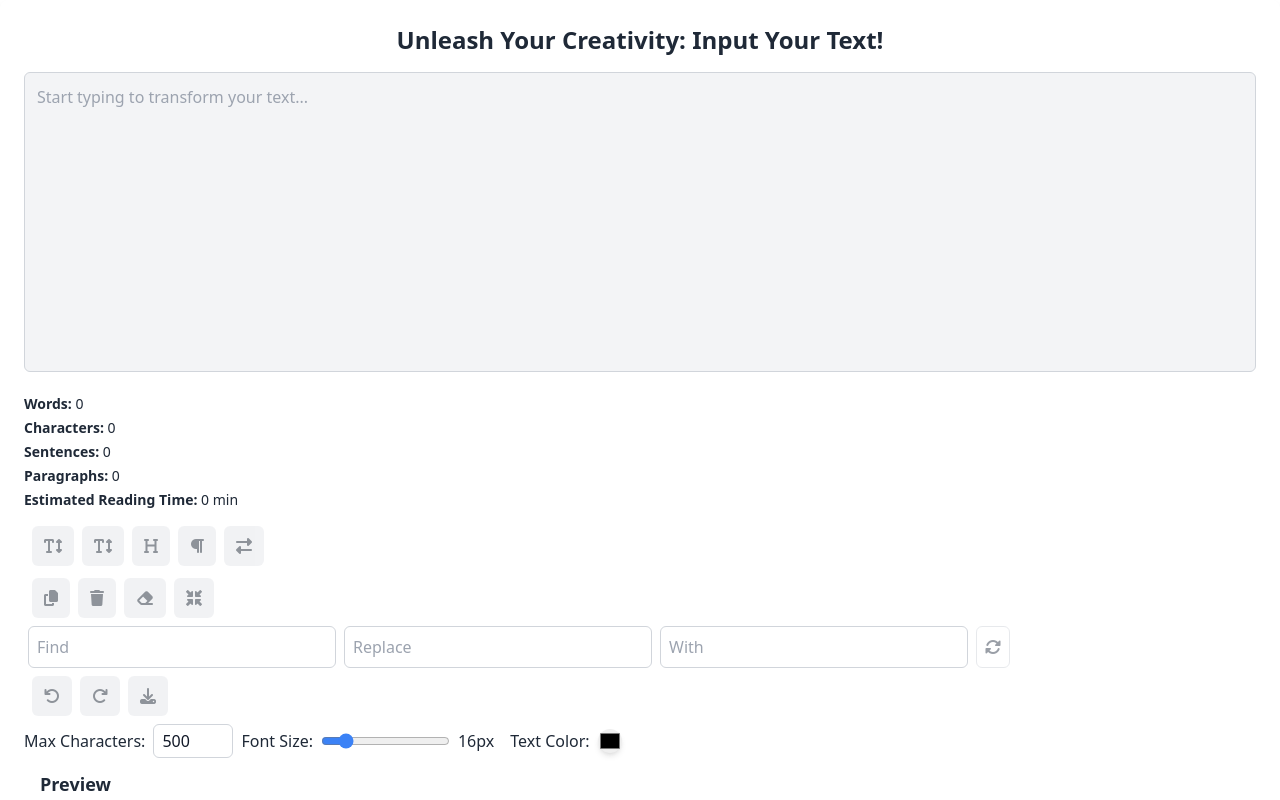
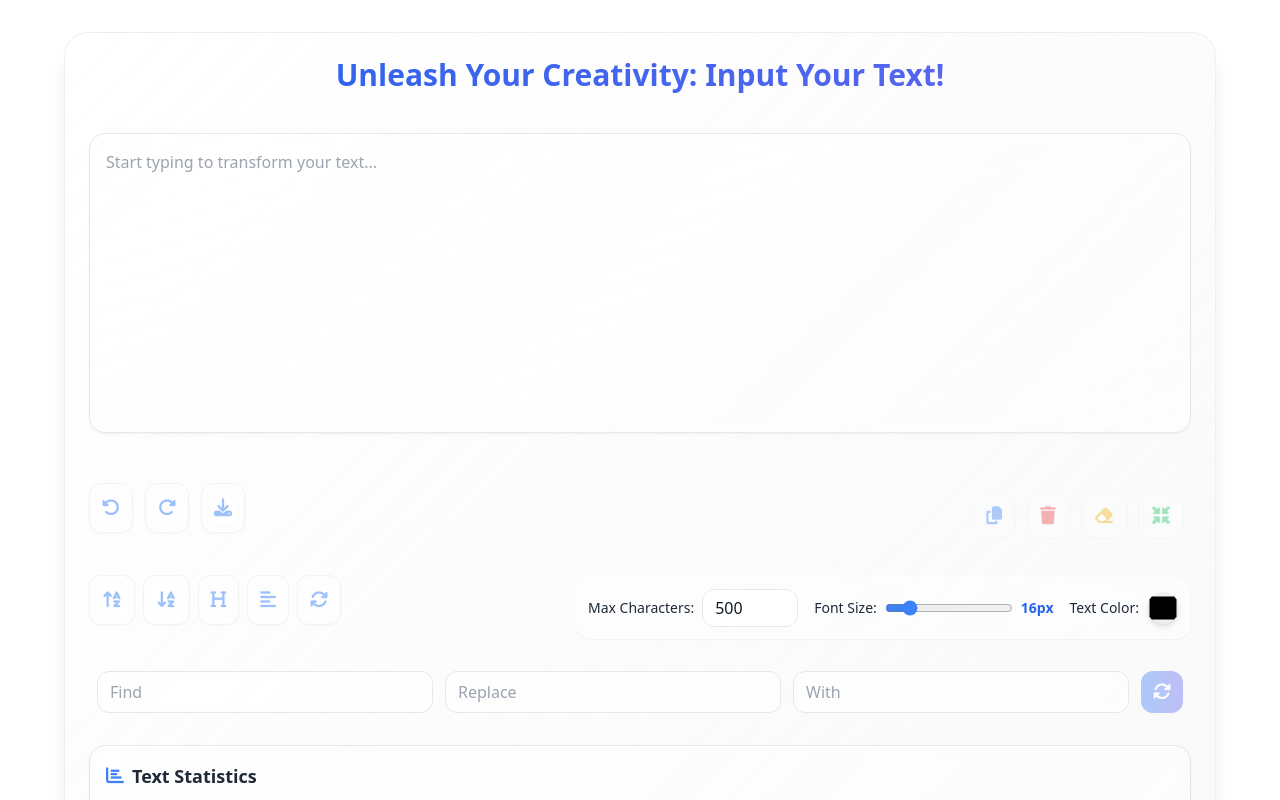
Before and after one commit to DBadshahCode/TextUtils, a React (Create React App) app: page / in a window 1280 px wide. Shown: the top 800 px of the page. Built offline with nearby package versions, Linux system fonts and the light colour scheme.

Commit message:
modernize ui

```diff
--- a/src/components/ClipboardAndClear.js
+++ b/src/components/ClipboardAndClear.js
@@ -1,43 +1,60 @@
-const ClipboardAndClear = ({ text, copyToClipboard, clearText, clearFormatting, handleRemoveExtraSpaces }) => {
+import React from "react";
+
+const ClipboardAndClear = ({
+  text,
+  copyToClipboard,
+  clearText,
+  clearFormatting,
+  handleRemoveExtraSpaces,
+}) => {
   const isDisabled = text.length === 0;
 
+  const buttonStyle =
+    "flex items-center justify-center p-3 rounded-xl shadow-sm bg-white/70 dark:bg-gray-800/70 backdrop-blur-sm border border-gray-200/50 dark:border-gray-700/50 hover:scale-105 hover:shadow-md transition-all duration-200 disabled:opacity-40 disabled:hover:scale-100 disabled:cursor-not-allowed";
+
   return (
-    <div role="group" className="flex space-x-2 my-2 mx-2">
+    <div
+      role="group"
+      className="flex flex-wrap gap-3 justify-center mt-4 px-2"
+    >
       <button
-        className="bg-gray-200 dark:bg-gray-700 text-gray-800 dark:text-gray-200 disabled:opacity-50 disabled:cursor-not-allowed px-3 py-2 rounded-md hover:bg-gray-300 dark:hover:bg-gray-600 transition"
+        className={buttonStyle}
         onClick={copyToClipboard}
         disabled={isDisabled}
         aria-label="Copy Text"
         title="Copy Text"
       >
-        <i className="fas fa-copy" />
+        <i className="fas fa-copy text-blue-500 text-lg" />
       </button>
+
       <button
-        className="bg-gray-200 dark:bg-gray-700 text-gray-800 dark:text-gray-200 disabled:opacity-50 disabled:cursor-not-allowed px-3 py-2 rounded-md hover:bg-gray-300 dark:hover:bg-gray-600 transition"
+        className={buttonStyle}
         onClick={clearText}
         disabled={isDisabled}
         aria-label="Clear Text"
         title="Clear Text"
       >
-        <i className="fas fa-trash" />
+        <i className="fas fa-trash text-red-500 text-lg" />
       </button>
+
       <button
-        className="bg-gray-200 dark:bg-gray-700 text-gray-800 dark:text-gray-200 disabled:opacity-50 disabled:cursor-not-allowed px-3 py-2 rounded-md hover:bg-gray-300 dark:hover:bg-gray-600 transition"
+        className={buttonStyle}
         onClick={clearFormatting}
         disabled={isDisabled}
         aria-label="Clear Formatting"
         title="Clear Formatting"
       >
-        <i className="fas fa-eraser" />
+        <i className="fas fa-eraser text-yellow-500 text-lg" />
       </button>
+
       <button
-        className="bg-gray-200 dark:bg-gray-700 text-gray-800 dark:text-gray-200 disabled:opacity-50 disabled:cursor-not-allowed px-3 py-2 rounded-md hover:bg-gray-300 dark:hover:bg-gray-600 transition"
+        className={buttonStyle}
         onClick={handleRemoveExtraSpaces}
         disabled={isDisabled}
         aria-label="Remove Extra Spaces"
         title="Remove Extra Spaces"
       >
-        <i className="fas fa-compress-arrows-alt" />
+        <i className="fas fa-compress-arrows-alt text-green-500 text-lg" />
       </button>
     </div>
   );
--- a/src/components/FindAndReplace.js
+++ b/src/components/FindAndReplace.js
@@ -1,3 +1,5 @@
+import React from "react";
+
 const FindAndReplace = ({
   findText,
   replaceText,
@@ -10,41 +12,44 @@ const FindAndReplace = ({
 }) => {
   const isDisabled = text.length === 0 || !replaceText;
 
-  const inputClasses =
-    "w-1/4 mx-1 p-2 rounded-md border border-gray-300 dark:border-gray-600 bg-white dark:bg-gray-800 text-gray-900 dark:text-gray-100 placeholder-gray-400 dark:placeholder-gray-500 focus:outline-none focus:ring-2 focus:ring-blue-500";
+  const inputStyle =
+    "flex-1 min-w-[180px] px-3 py-2 rounded-xl border border-gray-200 dark:border-gray-700 bg-white/70 dark:bg-gray-800/70 backdrop-blur-sm text-gray-900 dark:text-gray-100 placeholder-gray-400 dark:placeholder-gray-500 focus:outline-none focus:ring-2 focus:ring-blue-500 transition-all duration-200";
 
-  const buttonClasses =
-    "p-2 rounded-md border mx-1 text-gray-700 dark:text-gray-200 bg-white dark:bg-gray-800 border-gray-300 dark:border-gray-600 hover:bg-gray-100 dark:hover:bg-gray-700 transition disabled:opacity-50 disabled:cursor-not-allowed";
+  const buttonStyle =
+    "p-3 flex items-center justify-center rounded-xl bg-gradient-to-r from-blue-500 to-indigo-500 text-white shadow-sm hover:shadow-md hover:scale-105 active:scale-95 transition-all duration-200 disabled:opacity-40 disabled:cursor-not-allowed";
 
   return (
-    <div className="my-2 flex flex-wrap items-end">
+    <div className="flex flex-wrap items-center justify-center gap-3 mt-4 px-2">
       <input
         type="text"
         placeholder="Find"
         value={findText}
         onChange={(e) => setFindText(e.target.value)}
-        className={inputClasses}
+        className={inputStyle}
       />
       <input
         type="text"
         placeholder="Replace"
         value={replaceText}
         onChange={(e) => setReplaceText(e.target.value)}
-        className={inputClasses}
+        className={inputStyle}
       />
       <input
         type="text"
         placeholder="With"
         value={withText}
         onChange={(e) => setWithText(e.target.value)}
-        className={inputClasses}
+        className={inputStyle}
       />
+
       <button
-        className={buttonClasses}
+        className={buttonStyle}
         onClick={handleReplaceText}
         disabled={isDisabled}
+        title="Replace Text"
+        aria-label="Replace Text"
       >
-        <i className="fas fa-sync-alt" title="Replace Text" />
+        <i className="fas fa-sync-alt text-lg" />
       </button>
     </div>
   );
--- a/src/components/FontSizeAndColor.js
+++ b/src/components/FontSizeAndColor.js
@@ -1,17 +1,36 @@
-const FontSizeAndColor = ({ fontSize, setFontSize, textColor, setTextColor, maxLength, setMaxLength }) => {
+import React from "react";
+
+const FontSizeAndColor = ({
+  fontSize,
+  setFontSize,
+  textColor,
+  setTextColor,
+  maxLength,
+  setMaxLength,
+}) => {
   return (
-    <div className="my-2 flex flex-wrap items-center gap-2 text-gray-800 dark:text-gray-100">
-      <label htmlFor="maxLength">Max Characters:</label>
+    <div className="flex flex-wrap items-center justify-center gap-4 mt-4 px-3 py-3 rounded-2xl bg-white/60 dark:bg-gray-800/60 backdrop-blur-sm shadow-sm text-gray-800 dark:text-gray-100 transition-all duration-200">
+
+      {/* Max Length */}
+      <div className="flex items-center gap-2">
+        <label htmlFor="maxLength" className="font-medium text-sm">
+          Max Characters:
+        </label>
         <input
           type="number"
           id="maxLength"
           value={maxLength}
           onChange={(e) => setMaxLength(e.target.value)}
           min="1"
-        className="w-20 px-2 py-1 rounded-md border border-gray-300 dark:border-gray-600 bg-white dark:bg-gray-800 text-gray-900 dark:text-gray-100"
+          className="w-24 px-3 py-1.5 rounded-xl border border-gray-200 dark:border-gray-700 bg-white/80 dark:bg-gray-900/60 text-gray-900 dark:text-gray-100 focus:outline-none focus:ring-2 focus:ring-blue-500"
         />
+      </div>
 
-      <label htmlFor="fontSize">Font Size:</label>
+      {/* Font Size */}
+      <div className="flex items-center gap-2">
+        <label htmlFor="fontSize" className="font-medium text-sm">
+          Font Size:
+        </label>
         <input
           type="range"
           id="fontSize"
@@ -19,18 +38,26 @@ const FontSizeAndColor = ({ fontSize, setFontSize, textColor, setTextColor, maxL
           max="50"
           value={fontSize}
           onChange={(e) => setFontSize(e.target.value)}
-        className="accent-blue-500"
+          className="w-32 accent-blue-500 cursor-pointer"
         />
-      <span>{fontSize}px</span>
+        <span className="text-sm font-semibold text-blue-600 dark:text-blue-400">
+          {fontSize}px
+        </span>
+      </div>
 
-      <label htmlFor="textColor" className="ml-2">Text Color:</label>
+      {/* Text Color */}
+      <div className="flex items-center gap-2">
+        <label htmlFor="textColor" className="font-medium text-sm">
+          Text Color:
+        </label>
         <input
           type="color"
           id="textColor"
           value={textColor}
           onChange={(e) => setTextColor(e.target.value)}
-        className="w-6 h-6 rounded-full border-none cursor-pointer shadow-md p-0"
+          className="w-8 h-8 rounded-full border-none shadow-md cursor-pointer transition-transform hover:scale-110"
         />
+      </div>
     </div>
   );
 };
--- a/src/components/Preview.js
+++ b/src/components/Preview.js
@@ -1,11 +1,25 @@
+import React from "react";
+
 const Preview = ({ renderedText }) => {
   return (
-    <div className="my-3 px-4">
-      <h4 className="text-lg font-semibold text-gray-800 dark:text-gray-100 mb-2">Preview</h4>
+    <div className="my-4 px-4">
+      <h4 className="text-lg font-semibold text-gray-800 dark:text-gray-100 mb-3 flex items-center gap-2">
+        <i className="fas fa-eye text-blue-500" />
+        Preview
+      </h4>
+
       <div
-        className="min-h-[100px] max-h-80 overflow-y-auto p-3 rounded-md border border-gray-300 dark:border-gray-600 bg-gray-100 dark:bg-gray-800 text-gray-800 dark:text-gray-100"
+        className="min-h-[120px] max-h-80 overflow-y-auto p-4 rounded-2xl border border-gray-200 dark:border-gray-700
+        bg-white/60 dark:bg-gray-800/60 backdrop-blur-sm shadow-sm text-gray-800 dark:text-gray-100
+        transition-all duration-300 hover:shadow-md"
       >
-        {renderedText}
+        {renderedText ? (
+          <div className="whitespace-pre-wrap break-words">{renderedText}</div>
+        ) : (
+          <div className="text-gray-400 dark:text-gray-500 italic text-sm text-center py-6">
+            Nothing to preview yet...
+          </div>
+        )}
       </div>
     </div>
   );
--- a/src/components/TextArea.js
+++ b/src/components/TextArea.js
@@ -1,19 +1,27 @@
+import React from "react";
+
 const TextArea = ({ text, handleTextChange, fontSize, textColor }) => {
   return (
+    <div className="relative my-4">
       <textarea
+        id="myBox"
         value={text}
         onChange={handleTextChange}
-      id="myBox"
         placeholder="Start typing to transform your text..."
         style={{
           fontSize: `${fontSize}px`,
           color: textColor,
-        height: "300px",
-        resize: "none",
-        width: "100%",
         }}
-      className="w-full p-3 rounded-md border border-gray-300 dark:border-gray-600 bg-gray-100 dark:bg-gray-800 text-gray-900 dark:text-gray-100 focus:outline-none focus:ring-2 focus:ring-blue-500"
+        className="w-full h-[300px] p-4 rounded-2xl border border-gray-200 dark:border-gray-700
+        bg-white/70 dark:bg-gray-800/70 backdrop-blur-sm shadow-sm
+        text-gray-900 dark:text-gray-100 resize-none transition-all duration-300
+        focus:outline-none focus:ring-2 focus:ring-blue-500 focus:shadow-lg
+        placeholder-gray-400 dark:placeholder-gray-500"
       />
+
+      {/* Subtle gradient overlay for aesthetic depth */}
+      <div className="pointer-events-none absolute inset-0 rounded-2xl bg-gradient-to-br from-transparent to-gray-100/10 dark:to-gray-900/10" />
+    </div>
   );
 };
 
--- a/src/components/TextEditor.js
+++ b/src/components/TextEditor.js
@@ -1,12 +1,12 @@
 import { useState } from "react";
-import TextArea from './TextArea';
-import TextStatistics from './TextStatistics';
-import TextTransformButtons from './TextTransformButtons';
-import ClipboardAndClear from './ClipboardAndClear';
-import FindAndReplace from './FindAndReplace';
-import UndoRedoDownload from './UndoRedoDownload';
-import FontSizeAndColor from './FontSizeAndColor';
-import Preview from './Preview';
+import TextArea from "./TextArea";
+import TextStatistics from "./TextStatistics";
+import TextTransformButtons from "./TextTransformButtons";
+import ClipboardAndClear from "./ClipboardAndClear";
+import FindAndReplace from "./FindAndReplace";
+import UndoRedoDownload from "./UndoRedoDownload";
+import FontSizeAndColor from "./FontSizeAndColor";
+import Preview from "./Preview";
 
 export default function TextEditor({ heading }) {
   const [text, setText] = useState("");
@@ -30,11 +30,8 @@ export default function TextEditor({ heading }) {
 
   const handleTextChange = (event) => {
     const newText = event.target.value;
-    if (newText.length <= maxLength) {
-      updateText(newText);
-    } else {
-      console.log("Character limit exceeded!");
-    }
+    if (newText.length <= maxLength) updateText(newText);
+    else console.log("Character limit exceeded!");
   };
 
   const handleReplaceText = () => {
@@ -51,7 +48,6 @@ export default function TextEditor({ heading }) {
 
   const renderHighlightedText = () => {
     if (!findText) return text;
-
     const regex = new RegExp(`(${findText})`, "gi");
     return text.split(regex).map((part, index) =>
       regex.test(part) ? <mark key={index}>{part}</mark> : part
@@ -71,7 +67,7 @@ export default function TextEditor({ heading }) {
         transformedText = text
           .toLowerCase()
           .split(" ")
-          .map((word) => word.charAt(0).toUpperCase() + word.slice(1))
+          .map((w) => w.charAt(0).toUpperCase() + w.slice(1))
           .join(" ");
         break;
       case "sentence":
@@ -86,14 +82,8 @@ export default function TextEditor({ heading }) {
     updateText(transformedText);
   };
 
-  const copyToClipboard = () => {
-    navigator.clipboard.writeText(text);
-  };
-
-  const clearText = () => {
-    updateText("");
-  };
-
+  const copyToClipboard = () => navigator.clipboard.writeText(text);
+  const clearText = () => updateText("");
   const clearFormatting = () => {
     updateText(text.replace(/<\/?[^>]+(>|$)/g, ""));
     setFontSize(16);
@@ -123,16 +113,28 @@ export default function TextEditor({ heading }) {
   };
 
   return (
-    <div className="max-w-7xl mx-auto p-6 bg-white dark:bg-gray-900 rounded-lg shadow-md">
-      <h3 className="text-center mb-4 text-2xl font-semibold text-gray-800 dark:text-gray-100">{heading}</h3>
-      <TextArea
-        text={text}
-        handleTextChange={handleTextChange}
-        fontSize={fontSize}
-        textColor={textColor}
+    <div
+      className="max-w-6xl mx-auto my-8 p-6 rounded-3xl shadow-xl
+      bg-gradient-to-br from-white/80 to-gray-100/60 dark:from-gray-900/70 dark:to-gray-800/70
+      backdrop-blur-lg border border-gray-200/60 dark:border-gray-700/50 transition-all duration-500"
+    >
+      <h3 className="text-center mb-6 text-3xl font-bold bg-gradient-to-r from-blue-600 to-indigo-500 bg-clip-text text-transparent">
+        {heading}
+      </h3>
+
+      {/* Main editor section */}
+      <div className="flex flex-col gap-4">
+        <TextArea text={text} handleTextChange={handleTextChange} fontSize={fontSize} textColor={textColor} />
+
+        {/* Toolbar sections */}
+        <div className="flex flex-wrap justify-between gap-3 items-center">
+          <UndoRedoDownload
+            handleUndo={handleUndo}
+            handleRedo={handleRedo}
+            downloadText={downloadText}
+            historyIndex={historyIndex}
+            history={history}
           />
-      <TextStatistics text={text} />
-      <TextTransformButtons text={text} transformText={transformText} />
           <ClipboardAndClear
             text={text}
             copyToClipboard={copyToClipboard}
@@ -140,6 +142,20 @@ export default function TextEditor({ heading }) {
             clearFormatting={clearFormatting}
             handleRemoveExtraSpaces={handleRemoveExtraSpaces}
           />
+        </div>
+
+        <div className="flex flex-wrap justify-between gap-3 items-center">
+          <TextTransformButtons text={text} transformText={transformText} />
+          <FontSizeAndColor
+            fontSize={fontSize}
+            setFontSize={setFontSize}
+            textColor={textColor}
+            setTextColor={setTextColor}
+            maxLength={maxLength}
+            setMaxLength={setMaxLength}
+          />
+        </div>
+
         <FindAndReplace
           findText={findText}
           replaceText={replaceText}
@@ -150,22 +166,10 @@ export default function TextEditor({ heading }) {
           handleReplaceText={handleReplaceText}
           text={text}
         />
-      <UndoRedoDownload
-        handleUndo={handleUndo}
-        handleRedo={handleRedo}
-        downloadText={downloadText}
-        historyIndex={historyIndex}
-        history={history}
-      />
-      <FontSizeAndColor
-        fontSize={fontSize}
-        setFontSize={setFontSize}
-        textColor={textColor}
-        setTextColor={setTextColor}
-        maxLength={maxLength}
-        setMaxLength={setMaxLength}
-      />
+
+        <TextStatistics text={text} />
         <Preview renderedText={renderHighlightedText()} />
+      </div>
     </div>
   );
 }
--- a/src/components/TextStatistics.js
+++ b/src/components/TextStatistics.js
@@ -1,18 +1,43 @@
+import React from "react";
+
 const TextStatistics = ({ text }) => {
   const words = text.trim().split(/\s+/).filter(Boolean).length;
   const characters = text.length;
   const sentenceCount = text.split(/[.!?]+/).filter(Boolean).length;
   const paragraphCount = text.split(/\n+/).filter(Boolean).length;
-  const readingTime = Math.ceil(words / 200); // Average reading speed: 200 wpm
+  const readingTime = Math.ceil(words / 200); // Avg reading speed: 200 wpm
+
+  const stats = [
+    { label: "Words", value: words, icon: "fa-align-left" },
+    { label: "Characters", value: characters, icon: "fa-font" },
+    { label: "Sentences", value: sentenceCount, icon: "fa-paragraph" },
+    { label: "Paragraphs", value: paragraphCount, icon: "fa-indent" },
+    { label: "Read Time", value: `${readingTime} min`, icon: "fa-clock" },
+  ];
 
   return (
-    <div className="my-4">
-      <div className="text-sm text-gray-800 dark:text-gray-200 space-y-1">
-        <p><strong>Words:</strong> {words}</p>
-        <p><strong>Characters:</strong> {characters}</p>
-        <p><strong>Sentences:</strong> {sentenceCount}</p>
-        <p><strong>Paragraphs:</strong> {paragraphCount}</p>
-        <p><strong>Estimated Reading Time:</strong> {readingTime} min</p>
+    <div
+      className="my-4 p-4 rounded-2xl border border-gray-200 dark:border-gray-700
+      bg-white/60 dark:bg-gray-800/60 backdrop-blur-sm shadow-sm
+      transition-all duration-300 hover:shadow-md"
+    >
+      <h4 className="text-lg font-semibold text-gray-800 dark:text-gray-100 mb-3 flex items-center gap-2">
+        <i className="fas fa-chart-bar text-blue-500" />
+        Text Statistics
+      </h4>
+
+      <div className="grid grid-cols-2 sm:grid-cols-3 md:grid-cols-5 gap-3 text-sm text-gray-800 dark:text-gray-200">
+        {stats.map((stat, index) => (
+          <div
+            key={index}
+            className="flex flex-col items-center justify-center bg-gray-50/70 dark:bg-gray-700/50
+            rounded-xl p-2 shadow-inner"
+          >
+            <i className={`fas ${stat.icon} text-blue-500 mb-1`} />
+            <span className="font-semibold">{stat.value}</span>
+            <span className="text-xs text-gray-500 dark:text-gray-400">{stat.label}</span>
+          </div>
+        ))}
       </div>
     </div>
   );
--- a/src/components/TextTransformButtons.js
+++ b/src/components/TextTransformButtons.js
@@ -1,30 +1,37 @@
-import '@fortawesome/fontawesome-free/css/all.min.css'; // icons
+import React from "react";
+import "@fortawesome/fontawesome-free/css/all.min.css";
 
 const TextTransformButtons = ({ text, transformText }) => {
   const buttonConfig = {
-    upper: { icon: "fa-text-height", title: "Convert to Upper Case" },
-    lower: { icon: "fa-text-height", title: "Convert to Lower Case" },
+    upper: { icon: "fa-arrow-up-a-z", title: "Convert to Uppercase" },
+    lower: { icon: "fa-arrow-down-a-z", title: "Convert to Lowercase" },
     title: { icon: "fa-heading", title: "Convert to Title Case" },
-    sentence: { icon: "fa-paragraph", title: "Convert to Sentence Case" },
-    reverse: { icon: "fa-exchange-alt", title: "Reverse Text" },
+    sentence: { icon: "fa-align-left", title: "Convert to Sentence Case" },
+    reverse: { icon: "fa-arrows-rotate", title: "Reverse Text" },
   };
+
+  const isDisabled = text.length === 0;
 
   return (
     <div
       role="group"
       aria-label="Text transformation buttons"
-      className="flex space-x-2 my-3 mx-2"
+      className="flex flex-wrap gap-2 my-3 justify-center"
     >
-      {Object.keys(buttonConfig).map((type) => (
+      {Object.entries(buttonConfig).map(([type, { icon, title }]) => (
         <button
           key={type}
           onClick={() => transformText(type)}
-          disabled={text.length === 0}
-          aria-label={buttonConfig[type].title}
-          title={buttonConfig[type].title}
-          className="bg-gray-200 dark:bg-gray-700 text-gray-800 dark:text-gray-200 disabled:opacity-50 disabled:cursor-not-allowed px-3 py-2 rounded-md hover:bg-gray-300 dark:hover:bg-gray-600 transition"
+          disabled={isDisabled}
+          title={title}
+          className={`p-3 rounded-xl border border-gray-200 dark:border-gray-700
+          bg-white/70 dark:bg-gray-800/70 backdrop-blur-sm
+          text-gray-800 dark:text-gray-100 shadow-sm
+          hover:shadow-md hover:scale-105 active:scale-95
+          transition-all duration-300 ease-in-out
+          disabled:opacity-50 disabled:cursor-not-allowed`}
         >
-          <i className={`fas ${buttonConfig[type].icon}`}></i>
+          <i className={`fas ${icon} text-blue-500 text-lg`} />
         </button>
       ))}
     </div>
--- a/src/components/UndoRedoDownload.js
+++ b/src/components/UndoRedoDownload.js
@@ -1,35 +1,46 @@
-const UndoRedoDownload = ({ handleUndo, handleRedo, downloadText, historyIndex, history }) => {
+import React from "react";
+import "@fortawesome/fontawesome-free/css/all.min.css";
+
+const UndoRedoDownload = ({
+  handleUndo,
+  handleRedo,
+  downloadText,
+  historyIndex,
+  history,
+}) => {
+  const isUndoDisabled = historyIndex <= 0;
+  const isRedoDisabled = historyIndex >= history.length - 1;
+  const isDownloadDisabled = history.length === 0;
+
+  const buttons = [
+    { icon: "fa-rotate-left", action: handleUndo, title: "Undo", disabled: isUndoDisabled },
+    { icon: "fa-rotate-right", action: handleRedo, title: "Redo", disabled: isRedoDisabled },
+    { icon: "fa-download", action: downloadText, title: "Download File", disabled: isDownloadDisabled },
+  ];
+
   return (
-    <div role="group" className="flex space-x-2 my-2 mx-2">
-      <button
-        onClick={handleUndo}
-        disabled={historyIndex <= 0}
-        title="Undo"
-        className="bg-gray-200 dark:bg-gray-700 text-gray-800 dark:text-gray-200 disabled:opacity-50 disabled:cursor-not-allowed px-3 py-2 rounded-md hover:bg-gray-300 dark:hover:bg-gray-600 transition"
-        aria-label="Undo"
-      >
-        <i className="fas fa-undo"></i>
-      </button>
-
-      <button
-        onClick={handleRedo}
-        disabled={historyIndex >= history.length - 1}
-        title="Redo"
-        className="bg-gray-200 dark:bg-gray-700 text-gray-800 dark:text-gray-200 disabled:opacity-50 disabled:cursor-not-allowed px-3 py-2 rounded-md hover:bg-gray-300 dark:hover:bg-gray-600 transition"
-        aria-label="Redo"
-      >
-        <i className="fas fa-redo"></i>
-      </button>
-
-      <button
-        onClick={downloadText}
-        disabled={history.length === 0}
-        title="Download File"
-        className="bg-gray-200 dark:bg-gray-700 text-gray-800 dark:text-gray-200 disabled:opacity-50 disabled:cursor-not-allowed px-3 py-2 rounded-md hover:bg-gray-300 dark:hover:bg-gray-600 transition"
-        aria-label="Download File"
-      >
-        <i className="fas fa-download"></i>
-      </button>
+    <div
+      role="group"
+      className="flex flex-wrap gap-3 my-3 justify-center"
+      aria-label="Undo, Redo and Download buttons"
+    >
+      {buttons.map((btn, i) => (
+        <button
+          key={i}
+          onClick={btn.action}
+          disabled={btn.disabled}
+          title={btn.title}
+          aria-label={btn.title}
+          className={`p-3 rounded-xl border border-gray-200 dark:border-gray-700
+          bg-white/70 dark:bg-gray-800/70 backdrop-blur-sm
+          text-gray-800 dark:text-gray-100 shadow-sm
+          hover:shadow-md hover:scale-105 active:scale-95
+          transition-all duration-300 ease-in-out
+          disabled:opacity-50 disabled:cursor-not-allowed`}
+        >
+          <i className={`fas ${btn.icon} text-blue-500 text-lg`} />
+        </button>
+      ))}
     </div>
   );
 };
```
Lines whose indentation alone changed are shown as unchanged.
